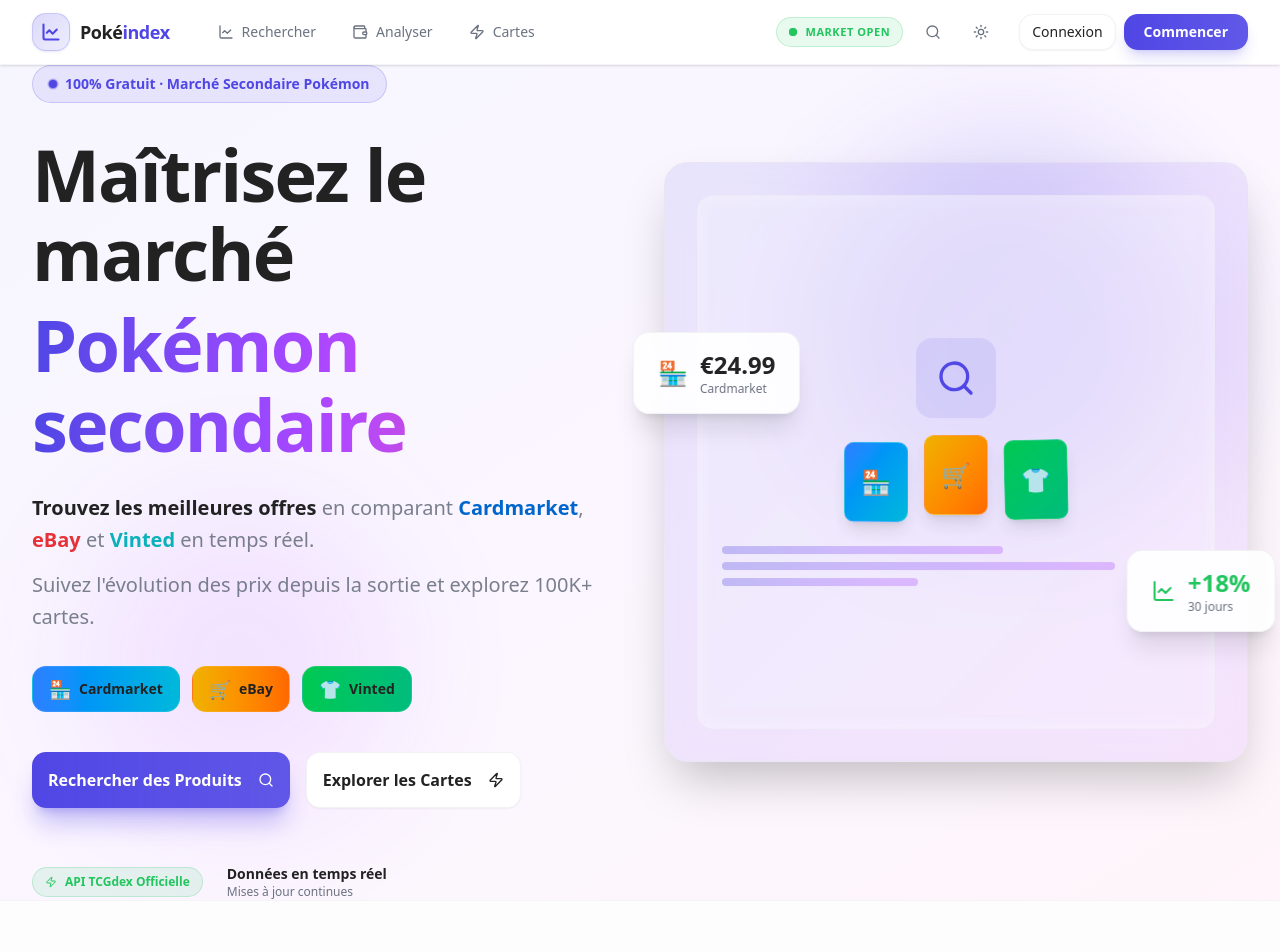
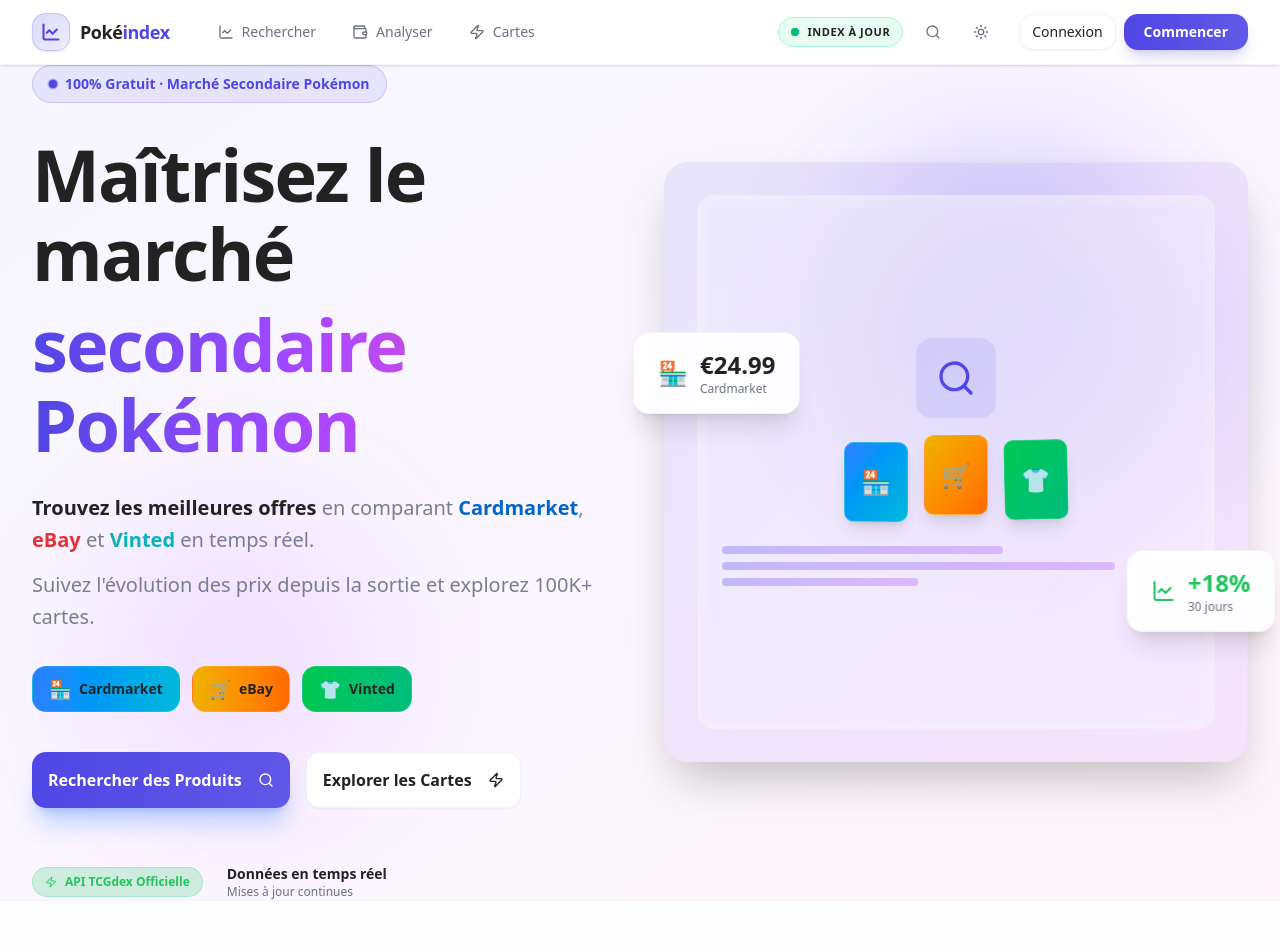
Before and after one commit to boujnane/scalpia, a Next.js app: page / in a window 1280 px wide. Shown: the top 952 px of the page. Built offline with nearby package versions, Linux system fonts and the light colour scheme.

Commit message:
Feat: add new fallback for globals.css

```diff
--- a/app/globals.css
+++ b/app/globals.css
@@ -249,11 +249,42 @@
   --sidebar-ring: oklch(0.70 0.20 285);
   --sidebar-ring: #7c3aed;
 
-  /* DECLARATIONS TEXTE SUPPLÉMENTAIRES (Pour usage direct si nécessaire) */
   --text-primary: var(--primary);
   --text-primary-foreground: var(--primary-foreground);
   --text-success: var(--success);
   /* etc. */
+}
+
+.badge-success {
+  background-color: rgba(34, 197, 94, 0.1);
+  color: rgb(34, 197, 94);
+}
+
+.badge-destructive {
+  background-color: rgba(239, 68, 68, 0.1);
+  color: rgb(239, 68, 68);
+}
+
+.bg-success-light {
+  background-color: rgba(34, 197, 94, 0.2);
+}
+
+.border-success-light {
+  border-color: rgba(34, 197, 94, 0.2);
+}
+
+.hover-bg-success-light:hover {
+  background-color: rgba(34, 197, 94, 0.15);
+}
+
+.shadow-primary-light {
+  box-shadow: 0 20px 25px -5px rgba(59, 130, 246, 0.3),
+              0 8px 10px -6px rgba(59, 130, 246, 0.3);
+}
+
+.hover-shadow-primary:hover {
+  box-shadow: 0 25px 50px -12px rgba(59, 130, 246, 0.4),
+              0 12px 20px -8px rgba(59, 130, 246, 0.4);
 }
 
 @layer base {
--- a/app/layout.tsx
+++ b/app/layout.tsx
@@ -15,7 +15,7 @@
 });
 
 export const metadata: Metadata = {
-  title: "TCGTrade | Market Analytics",
+  title: "Pokéindex | Market Analytics",
   description: "Analysez et tradez vos cartes Pokémon comme un pro.",
 };
 
--- a/app/page.tsx
+++ b/app/page.tsx
@@ -100,7 +100,7 @@
                     <h1 className="text-4xl sm:text-5xl md:text-6xl lg:text-6xl xl:text-7xl font-bold leading-[1.1] tracking-tight">
                         <span className="block">Maîtrisez le marché</span>
                         <span className="block mt-2 sm:mt-3 bg-gradient-to-r from-primary via-purple-500 to-pink-500 bg-clip-text text-transparent animate-gradient">
-                        Pokémon secondaire
+                        secondaire Pokémon
                         </span>
                     </h1>
 
@@ -141,7 +141,7 @@
                   asChild
                   size="lg"
                   className="h-12 sm:h-14 px-6 sm:px-8 text-sm sm:text-base font-semibold rounded-xl
-                    shadow-xl shadow-primary/30 hover:shadow-2xl hover:shadow-primary/40
+                    shadow-primary-light hover-shadow-primary
                     bg-gradient-to-r from-primary to-primary/90
                     transition-all duration-300 hover:scale-105 w-full sm:w-auto"
                 >
@@ -150,7 +150,6 @@
                     <Icons.search className="ml-2 h-4 sm:h-5 w-4 sm:w-5 transition-transform group-hover:scale-110" />
                   </Link>
                 </Button>
-
                 <Button
                   asChild
                   variant="outline"
@@ -168,7 +167,7 @@
 
               {/* Trust indicators */}
               <div className="flex flex-col sm:flex-row items-center justify-center lg:justify-start gap-4 sm:gap-6 pt-4 sm:pt-6">
-                <div className="flex items-center gap-2 px-3 py-1.5 rounded-full bg-success/10 border border-success/20">
+                <div className="flex items-center gap-2 px-3 py-1.5 rounded-full bg-success-light border border-success-light">
                   <Icons.zap className="h-3 w-3 text-success" />
                   <span className="text-xs font-semibold text-success">API TCGdex Officielle</span>
                 </div>
@@ -176,7 +175,7 @@
                   <p className="text-sm font-semibold">Données en temps réel</p>
                   <p className="text-xs text-muted-foreground">Mises à jour continues</p>
                 </div>
-              </div>
+            </div>
             </motion.div>
 
             {/* Visual mockup pour les grands écrans (lg:block) - NON MODIFIÉ */}
@@ -531,7 +530,7 @@
             </nav>
 
             <p className="text-xs sm:text-sm text-muted-foreground text-center md:text-left">
-              © {new Date().getFullYear()} Pokéindex · Powered by TCGdex
+              © {new Date().getFullYear()} Pokéindex · Powered by Bubo
             </p>
           </div>
         </div>
--- a/app/tcgdex/page.tsx
+++ b/app/tcgdex/page.tsx
@@ -76,7 +76,7 @@
         )}
 
         {/* Grille de résultats */}
-        <div className="grid grid-cols-1 sm:grid-cols-2 lg:grid-cols-3 xl:grid-cols-4 gap-6 pb-20">
+        <div className="grid grid-cols-1 sm:grid-cols-2 lg:grid-cols-3 xl:grid-cols-3 gap-6 pb-20">
           {results.map((card) => (
               <TCGCardItem key={card.id} card={card} />
           ))}
--- a/components/Navbar.tsx
+++ b/components/Navbar.tsx
@@ -13,7 +13,6 @@
   SheetTitle,
   SheetTrigger,
 } from "@/components/ui/sheet"
-import { Separator } from "@/components/ui/separator"
 import { useState, useEffect } from "react"
 import { AnimatePresence, motion } from "framer-motion"
 
@@ -252,20 +251,15 @@
         {/* ACTIONS DROITE */}
         <div className="flex items-center gap-2 md:gap-3">
 
-          {/* Market Indicator avec pulse */}
-          <div className={`
-            hidden md:flex items-center gap-2 px-3 py-1.5 rounded-full
-            bg-success/10 border border-success/20 backdrop-blur-sm
-            transition-all duration-300 hover:bg-success/15 hover:scale-105
-          `}>
-            <span className="relative flex h-2 w-2">
-              <span className="animate-ping absolute inline-flex h-full w-full rounded-full bg-success opacity-75" />
-              <span className="relative inline-flex rounded-full h-2 w-2 bg-success" />
-            </span>
-            <span className="text-[11px] font-bold text-success uppercase tracking-wider">
-              Market Open
-            </span>
-          </div>
+        <div className="hidden md:flex items-center gap-2 px-3 py-1.5 rounded-full bg-emerald-100/50 border border-emerald-200 backdrop-blur-sm transition-all duration-300 hover:scale-105">
+          <span className="relative flex h-2 w-2">
+            <span className="animate-ping absolute inline-flex h-full w-full rounded-full bg-emerald-500 opacity-75" />
+            <span className="relative inline-flex rounded-full h-2 w-2 bg-emerald-500" />
+          </span>
+          <span className="text-[11px] font-bold text-foreground uppercase tracking-wider">
+            Index à jour
+          </span>
+        </div>
 
           {/* Quick Search */}
           <Button
--- a/components/analyse/BlocTabs.tsx
+++ b/components/analyse/BlocTabs.tsx
@@ -44,7 +44,7 @@
     <Tabs defaultValue={defaultBloc} className="space-y-4 bg-transparent">
 
       {/* Liste des onglets de blocs (Neutralisée) */}
-      <TabsList className="gap-3 p-2 flex flex-wrap bg-transparent">
+      <TabsList className="gap-3 p-2 flex flex-wrap bg-transparent pt-6 sm:pt-2">
         {sortedBlocs.map(([bloc]) => (
           <TabsTrigger
             key={bloc}
@@ -85,7 +85,7 @@
 
       {/* Contenu des blocs */}
       {sortedBlocs.map(([bloc, blocItems]) => (
-        <TabsContent key={bloc} value={bloc} className="space-y-6 pt-4">
+        <TabsContent key={bloc} value={bloc} className="space-y-6 pt-4 px-4 sm:px-0">
           {blocItems.length === 0 ? (
             // Application du style thématique
             <div className="p-4 text-muted-foreground">Aucun item dans ce bloc.</div>
--- a/components/analyse/ItemsGrid.tsx
+++ b/components/analyse/ItemsGrid.tsx
@@ -3,7 +3,7 @@
 
 export default function ItemsGrid({ items }: { items: Item[] }) {
   return (
-    <div className="grid grid-cols-1 sm:grid-cols-2 md:grid-cols-3 lg:grid-cols-4 xl:grid-cols-5 2xl:grid-cols-6 gap-6">
+    <div className="grid grid-cols-1 sm:grid-cols-2 md:grid-cols-3 lg:grid-cols-4 xl:grid-cols-4 gap-6">
       {items.map(item => (
         <ItemCard key={item.name + item.type} item={item} />
       ))}
--- a/components/tcgdex/PriceChartDisplay.tsx
+++ b/components/tcgdex/PriceChartDisplay.tsx
@@ -65,7 +65,9 @@
            </p>
         </div>
 
-        <div className={`px-2 py-1 rounded text-xs font-bold flex items-center ${isUp ? 'bg-success/10 text-success' : 'bg-destructive/10 text-destructive'}`}>
+        <div className={`px-2 py-1 rounded text-xs font-bold flex items-center ${
+          isUp ? 'badge-secondary' : 'badge-destructive'
+        }`}>
           <TrendIcon className="w-4 h-4 mr-1"/>
           {isUp ? 'HAUSSE' : 'BAISSE'}
         </div>
--- a/components/tcgdex/TCGCardItem.tsx
+++ b/components/tcgdex/TCGCardItem.tsx
@@ -59,7 +59,7 @@
                     {card.pricing && (
                         <>
                             <div className="flex items-center gap-2 mb-3">
-                                <div className="p-1 bg-success/10 rounded-full">
+                                <div className="p-1 bg-success-light rounded-full">
                                     <Euro className="w-4 h-4 text-success"/>
                                 </div>
                                 <span className="font-bold text-sm text-foreground">Cardmarket Trend</span>
```
Also changed, not shown: app/insert-db/page.tsx (+7 -6 lines).
